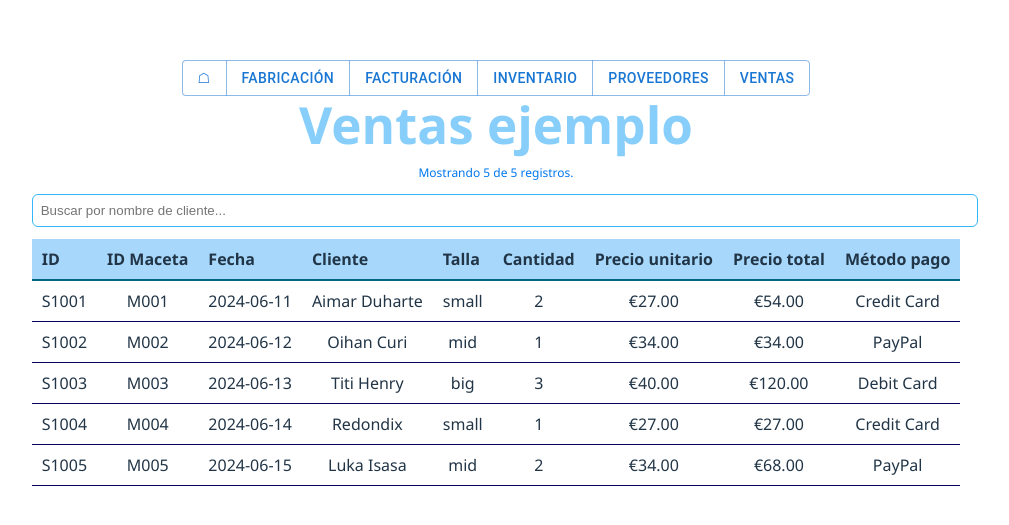
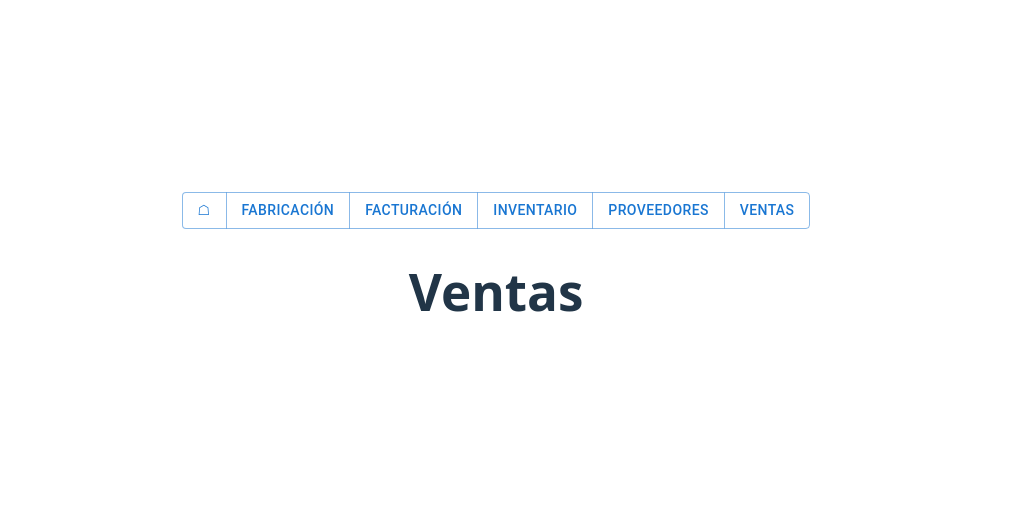
Before and after one commit to Enriquecebanc/Reto2Niger2.0, a React (Vite) app in the folder Reto2Niger2.0/: page /ventas in a window 1280 px wide. Shown: the part 127-652 px from the top of the page, without its empty margins (144-1153 px from the left). Built offline with nearby package versions, Linux system fonts and the light colour scheme.

Commit message:
para base

```diff
--- a/Reto2Niger2.0/src/pages/VentasEjemplo.json
+++ /dev/null
@@ -1,57 +0,0 @@
-[
-  {
-    "saleId": "S1001",
-    "date": "2024-06-11",
-    "customerName": "Aimar Duharte",
-    "idMaceta": "M001",
-    "size": "small",
-    "quantity": 2,
-    "unitPrice": 27.00,
-    "totalPrice": 54.00,
-    "paymentMethod": "Credit Card"
-  },
-  {
-    "saleId": "S1002",
-    "date": "2024-06-12",
-    "customerName": "Oihan Curi ",
-    "idMaceta": "M002",
-    "size": "mid",
-    "quantity": 1,
-    "unitPrice": 34.00,
-    "totalPrice": 34.00,
-    "paymentMethod": "PayPal"
-  },
-  {
-    "saleId": "S1003",
-    "date": "2024-06-13",
-    "customerName": "Titi Henry",
-    "idMaceta": "M003",
-    "size": "big",
-    "quantity": 3,
-    "unitPrice": 40.00,
-    "totalPrice": 120.00,
-    "paymentMethod": "Debit Card"
-  },
-  {
-    "saleId": "S1004",
-    "date": "2024-06-14",
-    "customerName": "Redondix",
-    "idMaceta": "M004",
-    "size": "small",
-    "quantity": 1,
-    "unitPrice": 27.00,
-    "totalPrice": 27.00,
-    "paymentMethod": "Credit Card"
-  },
-  {
-    "saleId": "S1005",
-    "date": "2024-06-15",
-    "customerName": "Luka Isasa",
-    "idMaceta": "M005",
-    "size": "mid",
-    "quantity": 2,
-    "unitPrice": 34.00,
-    "totalPrice": 68.00,
-    "paymentMethod": "PayPal"
-  }
-]
--- a/Reto2Niger2.0/src/pages/ventas.jsx
+++ b/Reto2Niger2.0/src/pages/ventas.jsx
@@ -1,81 +1,16 @@
 import BarraBusqueda from '../componentes/barraBusqueda.jsx';
-import ventasEjemplo from './VentasEjemplo.json';
 
-const styles = {
-    container: { padding: 16, fontFamily: 'Segoe UI, Roboto, Arial, sans-serif' },
-    header: { display: 'flex', justifyContent: 'center', alignItems: 'center', marginBottom: 12 },
-    title: { color: '#87CEFA', margin: 0, textAlign: 'center' },
-    table: { width: '100%', borderCollapse: 'collapse' },
-    th: { textAlign: 'left', padding: '8px 10px', borderBottom: '2px solid #006881ff', background: '#a7d8fcff' },
-    td: { padding: '8px 10px', borderBottom: '1px solid #09025cff' },
-    small: { fontSize: 12, color: '#0177edff' },
-    button: { padding: '8px 12px', background: '#097d85ff', color: '#fff', border: 'none', borderRadius: 4, cursor: 'pointer', textDecoration: 'none' },
-};
 
-import React, { useState, useMemo } from 'react';
 
 const Ventas = () => {
-    // ventasEjemplo es un array importado del JSON adjunto
-    const ventas = ventasEjemplo || [];
-    const [query, setQuery] = useState('');
 
-    const filtered = useMemo(() => {
-        const q = query.trim().toLowerCase();
-        if (!q) return ventas;
-        return ventas.filter(v => (v.customerName || '').toLowerCase().includes(q));
-    }, [ventas, query]);
 
     return (
-        <div style={styles.container}>
+
+        <>
             <BarraBusqueda />
-            <div style={styles.header}>
-                <h1 style={styles.title}>Ventas ejemplo</h1>
-            </div>
-
-            <p style={styles.small}>Mostrando {filtered.length} de {ventas.length} registros.</p>
-
-            <div style={{ marginBottom: 12 }}>
-                <input
-                    placeholder="Buscar por nombre de cliente..."
-                    value={query}
-                    onChange={e => setQuery(e.target.value)}
-                    style={{ width: '100%', padding: 8, borderRadius: 6, border: '1px solid #34b6f7ff' }}
-                />
-            </div>
-
-            <div style={{ overflowX: 'auto' }}>
-                <table style={styles.table}>
-                    <thead>
-                        <tr>
-                            <th style={styles.th}>ID</th>
-                            <th style={styles.th}>ID Maceta</th>
-                            <th style={styles.th}>Fecha</th>
-                            <th style={styles.th}>Cliente</th>
-                            <th style={styles.th}>Talla</th>
-                            <th style={styles.th}>Cantidad</th>
-                            <th style={styles.th}>Precio unitario</th>
-                            <th style={styles.th}>Precio total</th>
-                            <th style={styles.th}>Método pago</th>
-                        </tr>
-                    </thead>
-                    <tbody>
-                        {filtered.map(v => (
-                            <tr key={v.saleId}>
-                                <td style={styles.td}>{v.saleId}</td>
-                                <td style={styles.td}>{v.idMaceta || '-'}</td>
-                                <td style={styles.td}>{v.date}</td>
-                                <td style={styles.td}>{v.customerName}</td>
-                                <td style={styles.td}>{v.size}</td>
-                                <td style={styles.td}>{v.quantity}</td>
-                                <td style={styles.td}>€{Number(v.unitPrice).toFixed(2)}</td>
-                                <td style={styles.td}>€{Number(v.totalPrice).toFixed(2)}</td>
-                                <td style={styles.td}>{v.paymentMethod}</td>
-                            </tr>
-                        ))}
-                    </tbody>
-                </table>
-            </div>
-        </div>
+            <h1>Ventas</h1>
+        </>
     );
 };
 
```
